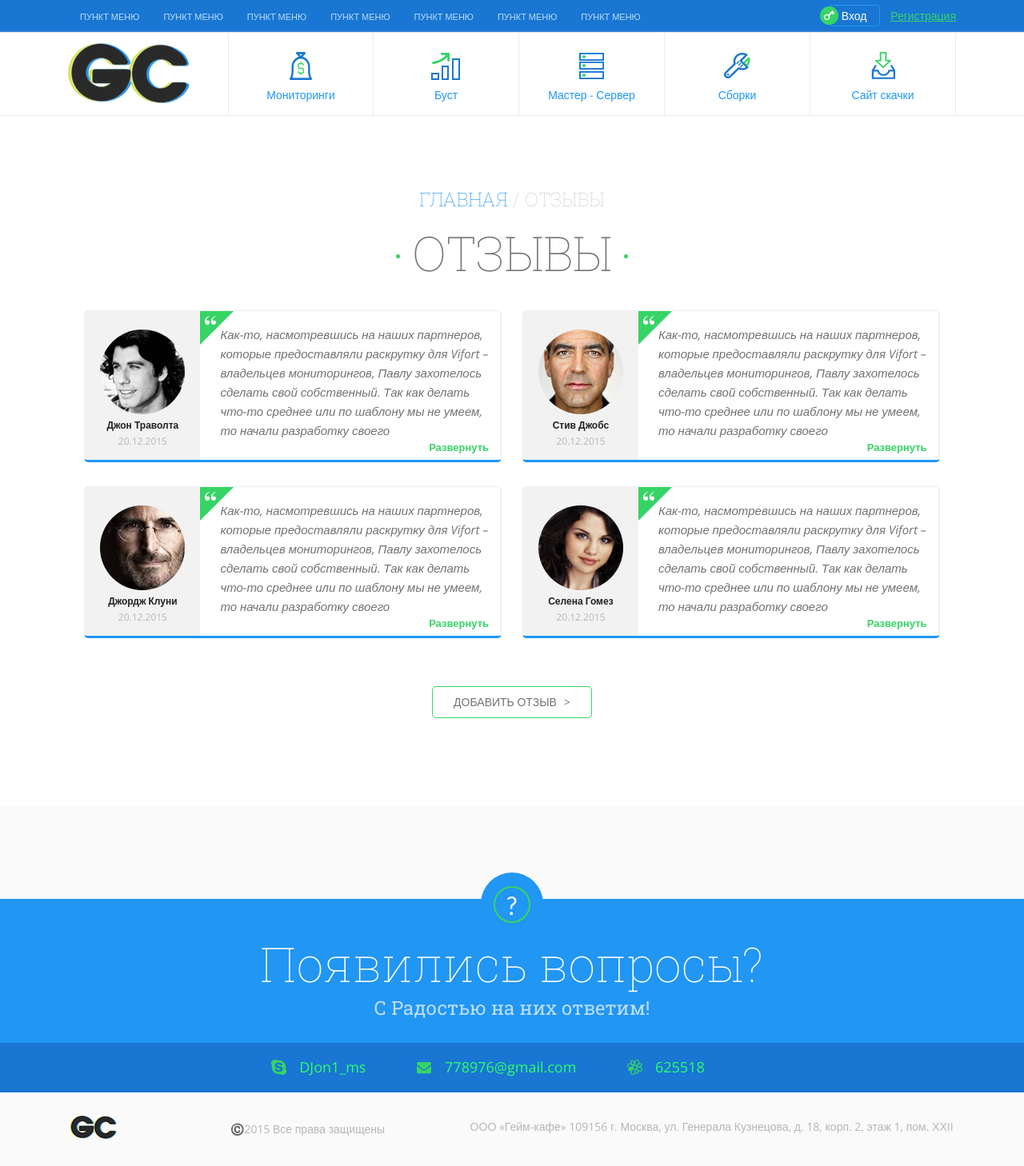
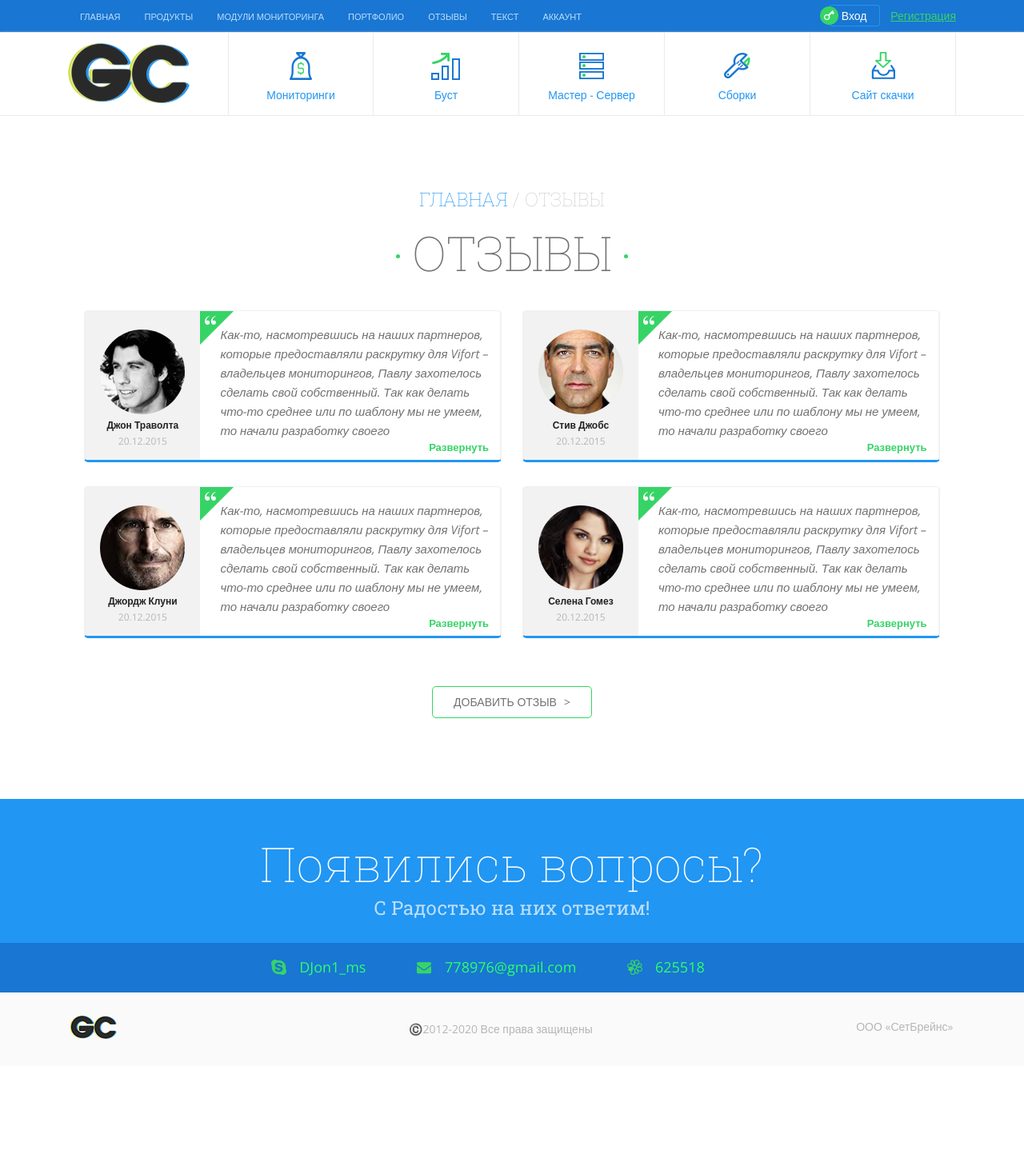
Before and after one commit to alexanderseo/djangoslider, a Django app: page /reviews/ in a window 1280 px wide. Shown: the whole page at 80% size. After the commit the page ends 1299 px from the top, so only its background shows below. Run offline with Django 3.2, Linux system fonts and the light colour scheme.

Commit message:
menu, link

```diff
--- a/main/templates/main/reviews.html
+++ b/main/templates/main/reviews.html
@@ -2,99 +2,20 @@
 
 {% block content %}
     {% load static %}
+    <body class="product">
         <section id="reviews">
     	    <div class="container">
         	    <h4 class="breadcrumbs"><a href="/">Главная</a> / Отзывы</h4>
                 <h2 class="title">Отзывы</h2>
                 <ul class="list_reviews">
-            	<li><span><img src="{% static 'img/rev_img1.png' %}" alt="" /><strong>Джон Траволта</strong><em>20.12.2015</em></span><i>Как-то, насмотревшись на наших партнеров, которые предоставляли раскрутку для Vifort – владельцев мониторингов, Павлу захотелось сделать свой собственный. Так как делать что-то среднее или по шаблону мы не умеем, то начали разработку своего <p class="full_reviews"> Как-то, насмотревшись на наших партнеров, которые предоставляли раскрутку для Vifort – владельцев мониторингов, Павлу захотелось сделать свой собственный. Так как делать что-то среднее или по шаблону мы не умеем, то начали разработку своего</p></i><a class="togle" href="javascript:void(0);"><q>Развернуть</q><b>Свернуть</b></a></li>
-                <li><span><img src="{% static 'img/rev_img2.png' %}" alt="" /><strong>Стив Джобс</strong><em>20.12.2015</em></span><i>Как-то, насмотревшись на наших партнеров, которые предоставляли раскрутку для Vifort – владельцев мониторингов, Павлу захотелось сделать свой собственный. Так как делать что-то среднее или по шаблону мы не умеем, то начали разработку своего <p class="full_reviews"> Как-то, насмотревшись на наших партнеров, которые предоставляли раскрутку для Vifort – владельцев мониторингов, Павлу захотелось сделать свой собственный. Так как делать что-то среднее или по шаблону мы не умеем, то начали разработку своего</p></i><a class="togle" href="javascript:void(0);"><q>Развернуть</q><b>Свернуть</b></a></li>
-                <li><span><img src="{% static 'img/rev_img3.png' %}" alt="" /><strong>Джордж Клуни</strong><em>20.12.2015</em></span><i>Как-то, насмотревшись на наших партнеров, которые предоставляли раскрутку для Vifort – владельцев мониторингов, Павлу захотелось сделать свой собственный. Так как делать что-то среднее или по шаблону мы не умеем, то начали разработку своего <p class="full_reviews"> Как-то, насмотревшись на наших партнеров, которые предоставляли раскрутку для Vifort – владельцев мониторингов, Павлу захотелось сделать свой собственный. Так как делать что-то среднее или по шаблону мы не умеем, то начали разработку своего</p></i><a class="togle" href="javascript:void(0);"><q>Развернуть</q><b>Свернуть</b></a></li>
-                <li><span><img src="{% static 'img/rev_img4.png' %}" alt="" /><strong>Селена Гомез</strong><em>20.12.2015</em></span><i>Как-то, насмотревшись на наших партнеров, которые предоставляли раскрутку для Vifort – владельцев мониторингов, Павлу захотелось сделать свой собственный. Так как делать что-то среднее или по шаблону мы не умеем, то начали разработку своего <p class="full_reviews"> Как-то, насмотревшись на наших партнеров, которые предоставляли раскрутку для Vifort – владельцев мониторингов, Павлу захотелось сделать свой собственный. Так как делать что-то среднее или по шаблону мы не умеем, то начали разработку своего</p></i><a class="togle" href="javascript:void(0);"><q>Развернуть</q><b>Свернуть</b></a></li>
+            	    <li><span><img src="{% static "img/rev_img1.png" %}" alt="" /><strong>Джон Траволта</strong><em>20.12.2015</em></span><i>Как-то, насмотревшись на наших партнеров, которые предоставляли раскрутку для Vifort – владельцев мониторингов, Павлу захотелось сделать свой собственный. Так как делать что-то среднее или по шаблону мы не умеем, то начали разработку своего <p class="full_reviews"> Как-то, насмотревшись на наших партнеров, которые предоставляли раскрутку для Vifort – владельцев мониторингов, Павлу захотелось сделать свой собственный. Так как делать что-то среднее или по шаблону мы не умеем, то начали разработку своего. что-то среднее или по шаблону мы не умеем, то начали разработку своего что-то среднее или по шаблону мы не умеем, то начали разработку своего что-то среднее или по шаблону мы не умеем, то начали разработку своего что-то среднее или по шаблону мы не умеем, то начали разработку своего что-то среднее или по шаблону мы не умеем, то начали разработку своего что-то среднее или по шаблону мы не умеем, то начали разработку своего что-то среднее или по шаблону мы не умеем, то начали разработку своего что-то среднее или по шаблону мы не умеем, то начали разработку своего</p></i><a class="togle" href="javascript:void(0);"><q>Развернуть</q><b>Свернуть</b></a></li>
+                    <li><span><img src="{% static "img/rev_img2.png" %}" alt="" /><strong>Стив Джобс</strong><em>20.12.2015</em></span><i>Как-то, насмотревшись на наших партнеров, которые предоставляли раскрутку для Vifort – владельцев мониторингов, Павлу захотелось сделать свой собственный. Так как делать что-то среднее или по шаблону мы не умеем, то начали разработку своего <p class="full_reviews"> Как-то, насмотревшись на наших партнеров, которые предоставляли раскрутку для Vifort – владельцев мониторингов, Павлу захотелось сделать свой собственный. Так как делать что-то среднее или по шаблону мы не умеем, то начали разработку своего</p></i><a class="togle" href="javascript:void(0);"><q>Развернуть</q><b>Свернуть</b></a></li>
+                    <li><span><img src="{% static "img/rev_img3.png" %}" alt="" /><strong>Джордж Клуни</strong><em>20.12.2015</em></span><i>Как-то, насмотревшись на наших партнеров, которые предоставляли раскрутку для Vifort – владельцев мониторингов, Павлу захотелось сделать свой собственный. Так как делать что-то среднее или по шаблону мы не умеем, то начали разработку своего <p class="full_reviews"> Как-то, насмотревшись на наших партнеров, которые предоставляли раскрутку для Vifort – владельцев мониторингов, Павлу захотелось сделать свой собственный. Так как делать что-то среднее или по шаблону мы не умеем, то начали разработку своего</p></i><a class="togle" href="javascript:void(0);"><q>Развернуть</q><b>Свернуть</b></a></li>
+                    <li><span><img src="{% static "img/rev_img4.png" %}" alt="" /><strong>Селена Гомез</strong><em>20.12.2015</em></span><i>Как-то, насмотревшись на наших партнеров, которые предоставляли раскрутку для Vifort – владельцев мониторингов, Павлу захотелось сделать свой собственный. Так как делать что-то среднее или по шаблону мы не умеем, то начали разработку своего <p class="full_reviews"> Как-то, насмотревшись на наших партнеров, которые предоставляли раскрутку для Vifort – владельцев мониторингов, Павлу захотелось сделать свой собственный. Так как делать что-то среднее или по шаблону мы не умеем, то начали разработку своего</p></i><a class="togle" href="javascript:void(0);"><q>Развернуть</q><b>Свернуть</b></a></li>
                 </ul>
                 <div class="reviews_links" style="padding-bottom:30px;">
             	    <a href="#" rel="popup3" class="btn-more open_popup">Добавить отзыв</a>
                 </div>
             </div>
         </section>
-
-
-
-
-
-
-    <div class="foot-fix"></div>
-<footer>
-
-
-        <div class="copyright">
-        	<div class="container">
-            	<a href="/" class="m_logo"></a><p><span>©2015 Все права защищены</span><span>ООО «Гейм-кафе» 109156 г. Москва, ул. Генерала Кузнецова, д. 18, корп. 2, этаж 1, пом. ХХII</span></p>
-            </div>
-        </div>
-    </footer>
-<div class="overlay"></div>
-<div class="popup" id="popup1">
-	<span class="close"></span>
-	<div class="register">
-    <h2 class="title">Регистрация</h2>
-    	<form>
-        	<label>E-mail:</label>
-            <input type="text">
-            <span>На этот адрес вы получите<br>
-<strong>письмо с вашим паролем</strong> и ссылкой<br>
-на вход в личный кабинет</span>
-<div style="text-align:center">
-<a href="#" class="btn-more send_review">Зарегестрироваться</a>
-</div>
-        </form>
-    </div>
-    <div class="login">
-    	<h2 class="title">вход</h2>
-        <form>
-        	<label>E-mail:</label>
-            <input type="text">
-            <label>Пароль:</label>
-            <input type="password">
-            <div class="login_link">
-            <input type="submit" value="войти">
-<a href="#" class="lost_pass" rel="popup2">Забыли пароль?</a>
-</div>
-        </form>
-    </div>
-</div>
-
-
-<div class="popup" id="popup2">
-	<span class="close"></span>
-	<div class="lost_block">
-    	<h2 class="title">Восстановить пароль</h2>
-         <form>
-        	<label>E-mail:</label>
-            <input type="text">
-            <input type="submit" value="Отправить">
-          </form>
-    </div>
-</div>
-
-
-<div class="popup" id="popup3">
-	<span class="close"></span>
-	<div class="add_review">
-    <h2 class="title">Добавить отзыв</h2>
-    	<form>
-        	<label>Ваше имя</label>
-            <input type="text">
-            <label>Ваш отзыв</label>
-            <textarea></textarea>
-
-
-<div class="reviews_links" style="text-align:center">
-	<input type="button" class="btn-more" value="Добавить">
-</div>
-        </form>
-    </div>
-
-</div>
-
 {% endblock %}
--- a/main/templates/main/wrapper.html
+++ b/main/templates/main/wrapper.html
@@ -26,13 +26,13 @@
                     <a href="#" class="register open_popup" rel="popup1">Регистрация</a>
                 </div>
                 <ul>
-                    <li><a href="#">Пункт меню</a></li>
-                    <li><a href="#">Пункт меню</a></li>
-                    <li><a href="#">Пункт меню</a></li>
-                    <li><a href="#">Пункт меню</a></li>
-                    <li><a href="#">Пункт меню</a></li>
-                    <li><a href="#">Пункт меню</a></li>
-                    <li><a href="#">Пункт меню</a></li>
+                    <li><a href="/">Главная</a></li>
+                    <li><a href="/products">Продукты</a></li>
+                    <li><a href="/modules">Модули мониторинга</a></li>
+                    <li><a href="/portfolio">Портфолио</a></li>
+                    <li><a href="/reviews">Отзывы</a></li>
+                    <li><a href="/text-page">Текст</a></li>
+                    <li><a href="/account">Аккаунт</a></li>
                 </ul>
                 <select>
                     <option value="" selected="selected">Пункт меню</option>
@@ -50,11 +50,11 @@
                 {% load static %}
                 <h1 class="logo"><a href="/"></a></h1>
                 <ul class="menu">
-                    <li class="mon"><a href="/modules">Мониторинги</a></li>
-                    <li class="boost"><a href="/portfolio">Буст</a></li>
-                    <li class="server"><a href="/products">Мастер - Сервер</a></li>
-                    <li class="build"><a href="/reviews">Сборки</a></li>
-                    <li class="download"><a href="#">Сайт скачки</a></li>
+                    <li class="mon"><a href="/">Мониторинги</a></li>
+                    <li class="boost"><a href="/">Буст</a></li>
+                    <li class="server"><a href="/">Мастер - Сервер</a></li>
+                    <li class="build"><a href="/">Сборки</a></li>
+                    <li class="download"><a href="/">Сайт скачки</a></li>
                 </ul>
             </div>
         </nav>
@@ -82,7 +82,7 @@
 
         <div class="copyright">
         	<div class="container">
-            	<a href="/" class="m_logo"></a><p><span>©️2015 Все права защищены</span><span>ООО «Гейм-кафе» 109156 г. Москва, ул. Генерала Кузнецова, д. 18, корп. 2, этаж 1, пом. ХХII</span></p>
+            	<a href="/" class="m_logo"></a><p><span>©️2012-2020 Все права защищены</span><span>ООО «СетБрейнс»</span></p>
             </div>
         </div>
     </footer>
--- a/main/urls.py
+++ b/main/urls.py
@@ -10,4 +10,6 @@
     path('portfolio/', views.portfolio, name='portfolio'),
     path('products/', views.products, name='products'),
     path('reviews/', views.reviews, name='reviews'),
+    path('text-page/', views.textpage, name='textpage'),
+    path('account/', views.account, name='account'),
 ]
--- a/main/views.py
+++ b/main/views.py
@@ -14,3 +14,9 @@
 
 def reviews (request):
     return render(request, 'main/reviews.html')
+
+def textpage (request):
+    return render(request, 'main/text-page.html')
+
+def account (request):
+    return render(request, 'main/account.html')
```
Lines whose indentation alone changed are shown as unchanged.
